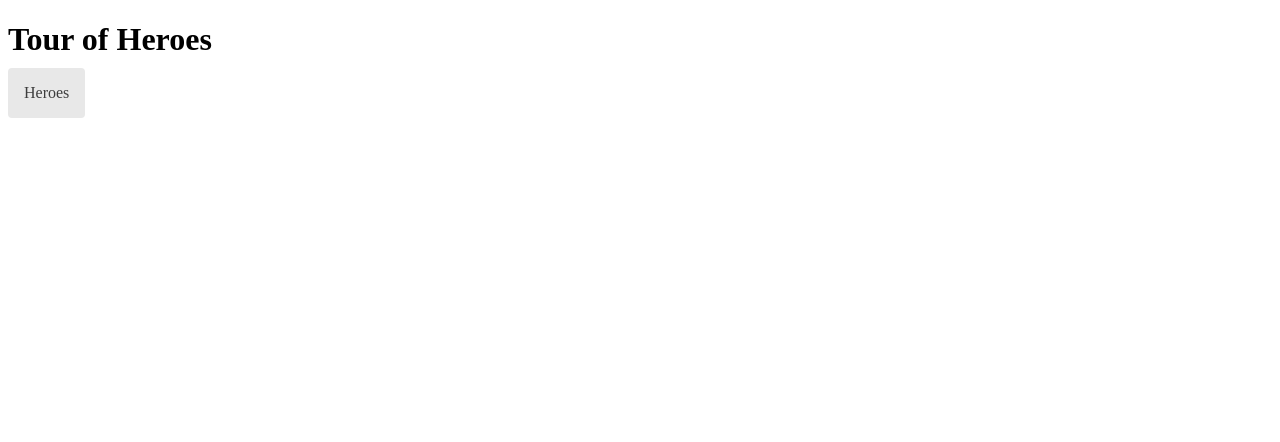
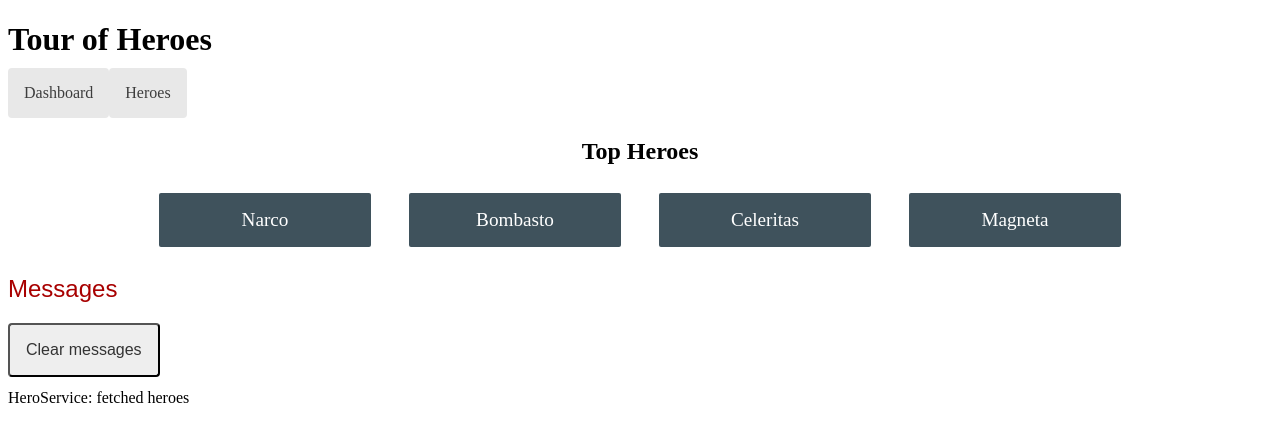
Before and after one commit to sylvaindecout/angular-tour-of-heroes, an Angular app: page /dashboard in a window 1280 px wide. Before the commit this address led to /. Shown: the top 442 px of the page. Built offline with nearby package versions, Linux system fonts and the light colour scheme.

Commit message:
:sparkles: Create dashboard view

```diff
--- a/src/app/app-routing.module.ts
+++ b/src/app/app-routing.module.ts
@@ -1,9 +1,12 @@
 import {NgModule} from '@angular/core';
 import {RouterModule, Routes} from '@angular/router';
 import {HeroesComponent} from './heroes/heroes.component';
+import {DashboardComponent} from './dashboard/dashboard.component';
 
 const routes: Routes = [
-  {path: 'heroes', component: HeroesComponent}
+  {path: '', redirectTo: '/dashboard', pathMatch: 'full'},
+  {path: 'dashboard', component: DashboardComponent},
+  {path: 'heroes', component: HeroesComponent},
 ];
 
 @NgModule({
--- a/src/app/app.component.html
+++ b/src/app/app.component.html
@@ -1,5 +1,6 @@
 <h1>{{title}}</h1>
 <nav>
+  <a routerLink="/dashboard">Dashboard</a>
   <a routerLink="/heroes">Heroes</a>
 </nav>
 <router-outlet></router-outlet>
--- a/src/app/app.module.ts
+++ b/src/app/app.module.ts
@@ -7,13 +7,15 @@
 import {HeroDetailComponent} from './hero-detail/hero-detail.component';
 import {MessagesComponent} from './messages/messages.component';
 import {AppRoutingModule} from './app-routing.module';
+import {DashboardComponent} from './dashboard/dashboard.component';
 
 @NgModule({
   declarations: [
     AppComponent,
     HeroesComponent,
     HeroDetailComponent,
-    MessagesComponent
+    MessagesComponent,
+    DashboardComponent
   ],
   imports: [
     BrowserModule,
--- /dev/null
+++ b/src/app/dashboard/dashboard.component.html
@@ -0,0 +1,6 @@
+<h2>Top Heroes</h2>
+<div class="heroes-menu">
+  <a *ngFor="let hero of heroes">
+    {{hero.name}}
+  </a>
+</div>
--- /dev/null
+++ b/src/app/dashboard/dashboard.component.scss
@@ -0,0 +1,46 @@
+/* DashboardComponent's private CSS styles */
+
+h2 {
+  text-align: center;
+}
+
+.heroes-menu {
+  padding: 0;
+  margin: auto;
+  max-width: 1000px;
+  display: flex;
+  flex-direction: row;
+  flex-wrap: wrap;
+  justify-content: space-around;
+  align-content: flex-start;
+  align-items: flex-start;
+}
+
+a {
+  background-color: #3f525c;
+  border-radius: 2px;
+  padding: 1rem;
+  font-size: 1.2rem;
+  text-decoration: none;
+  display: inline-block;
+  color: #fff;
+  text-align: center;
+  width: 100%;
+  min-width: 70px;
+  margin: .5rem auto;
+  box-sizing: border-box;
+  order: 0;
+  flex: 0 1 auto;
+  align-self: auto;
+
+  &:hover {
+    background-color: #000;
+  }
+}
+
+@media (min-width: 600px) {
+  a {
+    width: 18%;
+    box-sizing: content-box;
+  }
+}
--- /dev/null
+++ b/src/app/dashboard/dashboard.component.ts
@@ -0,0 +1,25 @@
+import {Component, OnInit} from '@angular/core';
+import {Hero} from '../hero';
+import {HeroService} from '../hero.service';
+
+@Component({
+  selector: 'app-dashboard',
+  templateUrl: './dashboard.component.html',
+  styleUrls: ['./dashboard.component.scss']
+})
+export class DashboardComponent implements OnInit {
+
+  heroes: Hero[] = [];
+
+  constructor(private heroService: HeroService) { }
+
+  ngOnInit(): void {
+    this.initHeroes();
+  }
+
+  private initHeroes(): void {
+    this.heroService.getHeroes()
+      .subscribe(heroes => this.heroes = heroes.slice(1, 5));
+  }
+
+}
```
Also changed, not shown: 1 other file (tests, documents, lock files or other folders).
